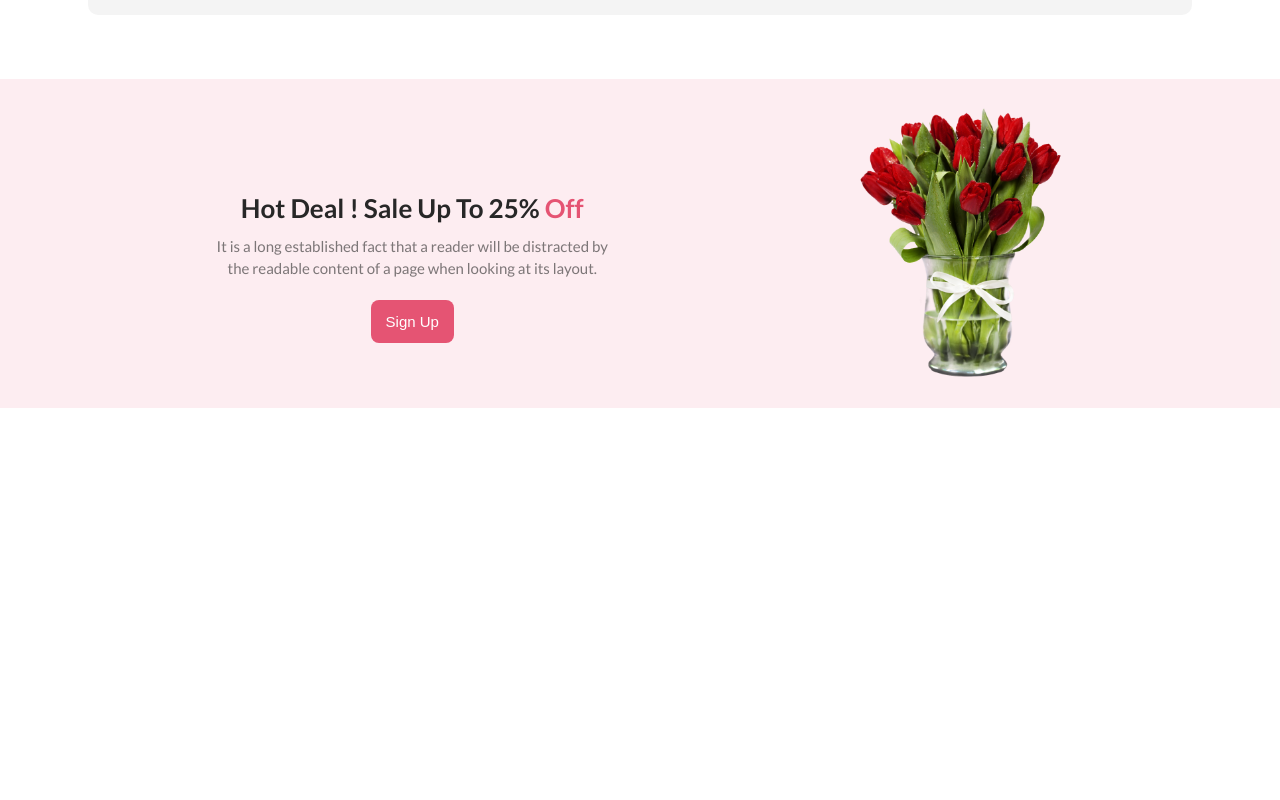
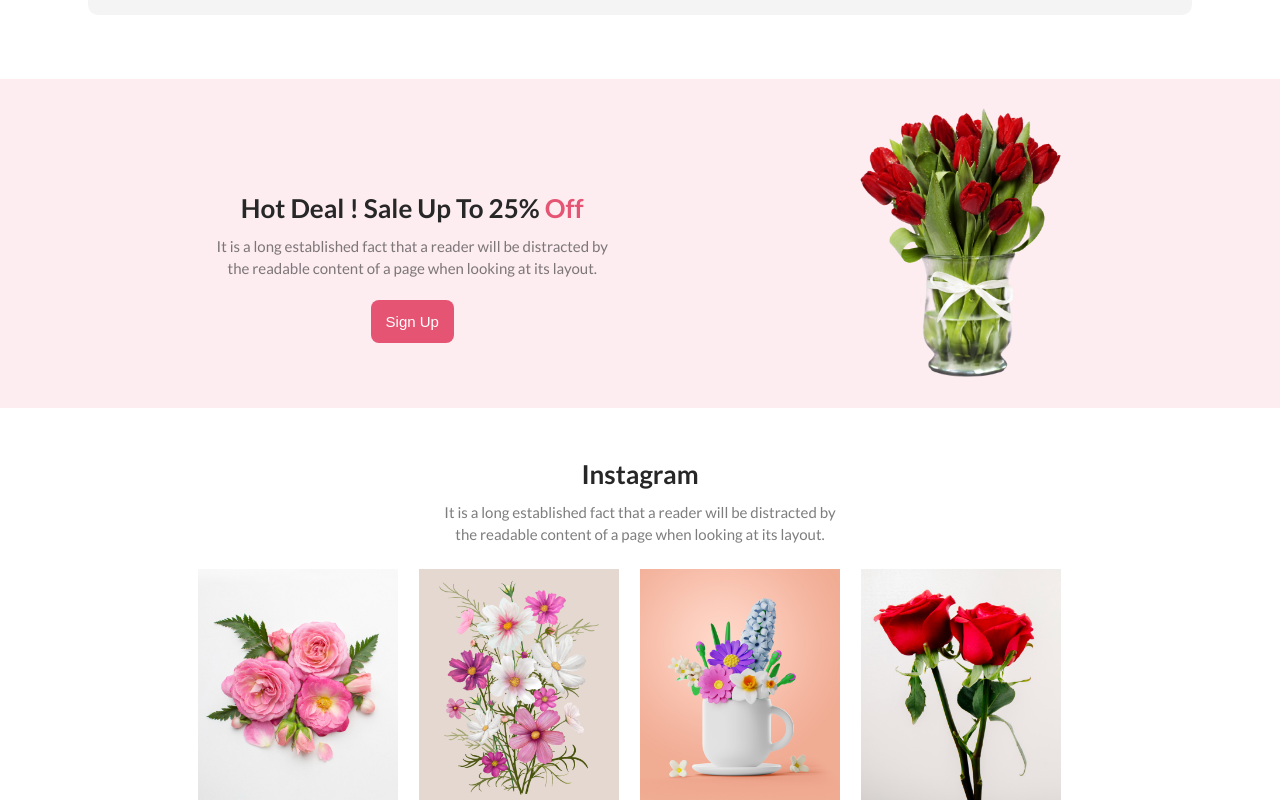
Before and after one commit to xamanDawud/shop-of-flower-website, a plain HTML site: page index.html in a window 1280 px wide. Shown: the part 1286-2086 px from the top of the page. Before the commit the page ends 1694 px from the top, so only its background shows below. Drawn offline with Linux system fonts and the light colour scheme.

Commit message:
instagram section added

```diff
--- a/index.html
+++ b/index.html
@@ -75,7 +75,19 @@
             </div>
         </section>
         <!-- Hot deal section End in  here  -->
-
+        <!-- instagram section start from here  -->
+        <section class="fixed-size insta-section">
+            <h2 class="section-title">Instagram</h2>
+            <p class="section-pra">It is a long established fact that a reader will be distracted by the readable
+                content of a page when looking at its layout.</p>
+            <div class="insta-image">
+                <img src="Flower Asset/Flower 01.png" alt="">
+                <img src="Flower Asset/Rectangle 4.png" alt="">
+                <img src="Flower Asset/Rectangle 5.png" alt="">
+                <img src="Flower Asset/Rectangle 6.png" alt="">
+            </div>
+        </section>
+        <!-- instagram section end in here  -->
     </main>
     <!-- Content section end in here  -->
     <footer>
--- a/styles/style.css
+++ b/styles/style.css
@@ -179,3 +179,19 @@ header {
   color: #e55473;
 }
 /* Hot deal section style end in here  */
+
+/* instagram section style start from here  */
+.insta-image {
+  display: flex;
+  justify-content: center;
+  align-content: center;
+  margin-top: 24px;
+}
+.insta-image img {
+  max-width: 200px;
+  margin-right: 21px;
+}
+.insta-section {
+  margin-top: 50px;
+}
+/* instagram section style end in here  */
```
